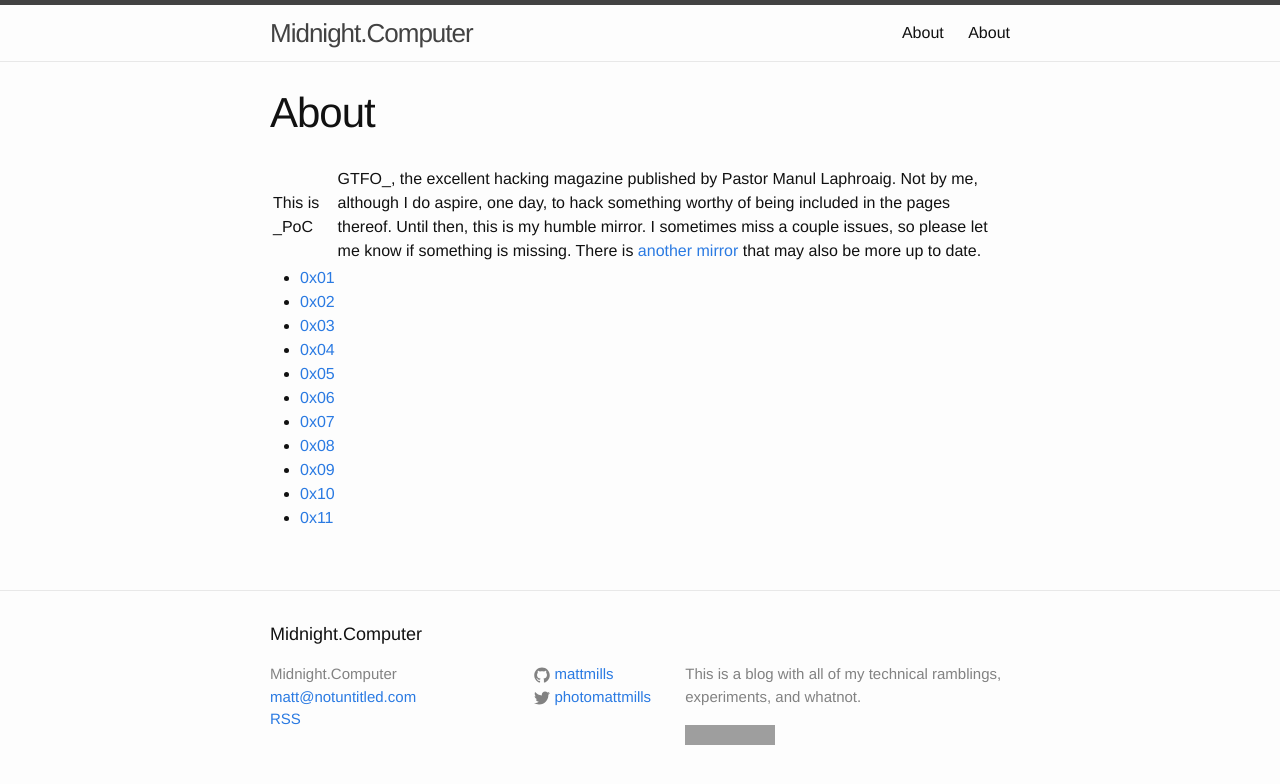
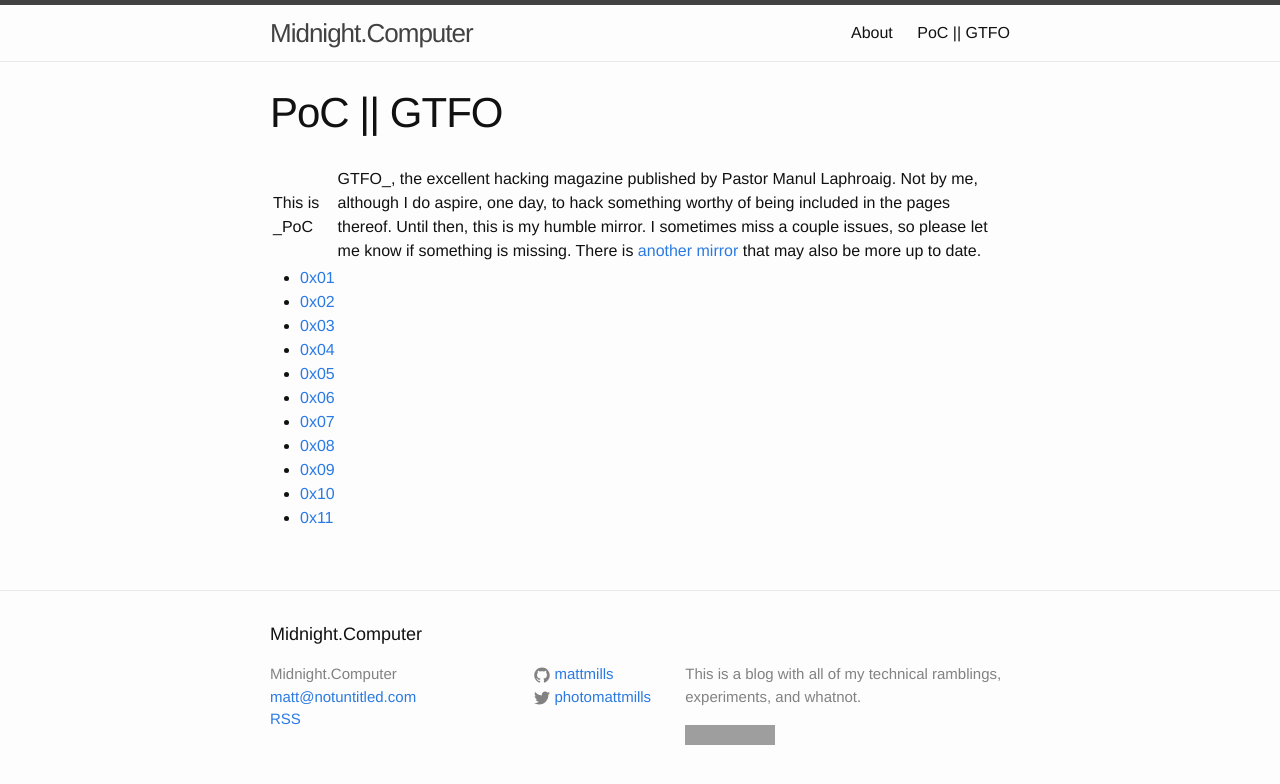
Before and after one commit to photomattmills/midnight_computer, a Jekyll site: the page built from pocorgtfo.md, in a window 1280 px wide. Shown: the top 784 px of the page. Built offline with Jekyll 4.4.1, drawn with Linux system fonts in a browser that asks for light colours; grey boxes are pictures that could not be loaded.

Commit message:
fix title

```diff
--- a/pocorgtfo.md
+++ b/pocorgtfo.md
@@ -1,6 +1,6 @@
 ---
 layout: page
-title: About
+title: PoC || GTFO
 permalink: /pocorgtfo/
 ---
 
```
